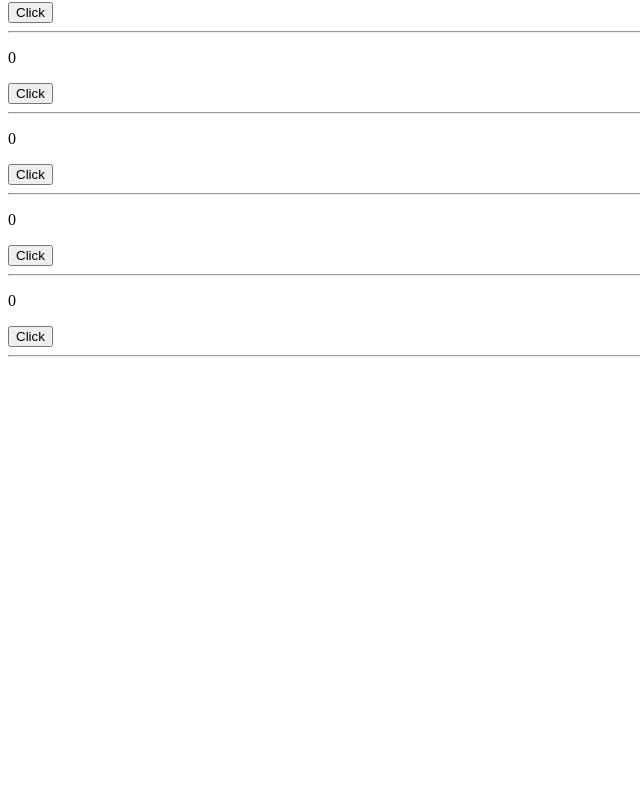
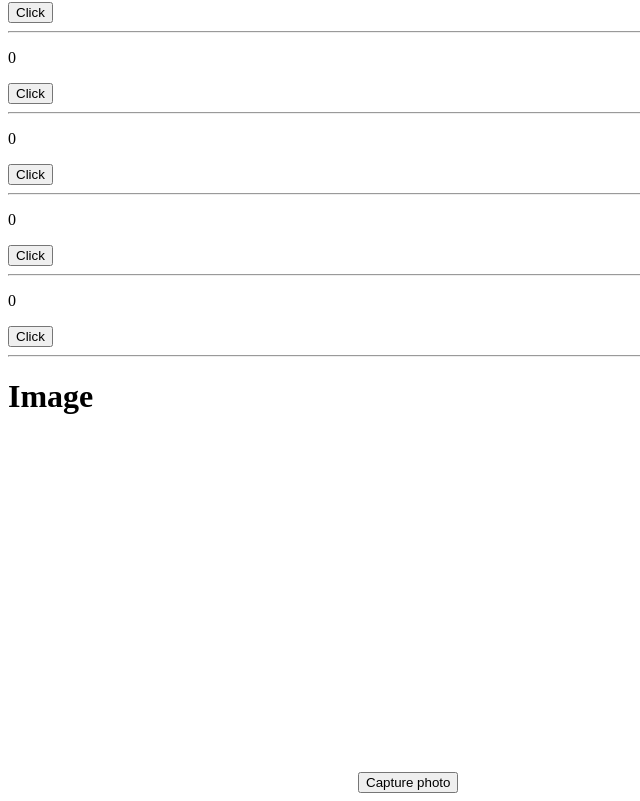
Before and after one commit to TavishOKeefe/Entertainment-Security, a React app: page /#/ in a window 1280 px wide. Shown: the part 581-1382 px from the top of the page, without its empty margins (0-640 px from the left). Before the commit the page ends 946 px from the top, so only its background shows below. Built offline with nearby package versions, Linux system fonts and the light colour scheme; no server answers.

Commit message:
add TakePicture component, and logic to receive a picture, push it to an array with setState().

```diff
--- a/src/components/App.jsx
+++ b/src/components/App.jsx
@@ -6,9 +6,9 @@ function App(){
 
   return(
     <div>
-    <Switch>
-      <Route exact path='/' component={Static} />
-    </Switch>
+      <Switch>
+        <Route exact path='/' component={Static} />
+      </Switch>
     </div>
   );
 }
--- a/src/components/Static.jsx
+++ b/src/components/Static.jsx
@@ -2,6 +2,7 @@ import React from 'react';
 import Screen from './Screen';
 import Form from './Form';
 import { v4 } from 'uuid';
+import TakePicture from './TakePicture';
 
 class Static extends React.Component {
 
@@ -87,7 +88,7 @@ onHandleFormClick(id){
         array[0].numberOfClicks += 1;
         button.pattern += array[0].numberOfClicks;
       } else if (array[0].numberOfClicks === 3){
-      console.log('Your buttons have been set!')
+        console.log('Your buttons have been set!');
       }
     });
     this.setState({masterButtonList: workWithThis});
@@ -121,6 +122,8 @@ this.setState({formArray: array});
             <hr/>
           </div>
         )}
+        <h1>Image</h1>
+        <TakePicture/>
       </div>
     );
   }
--- /dev/null
+++ b/src/components/TakePicture.jsx
@@ -0,0 +1,48 @@
+import React from 'react';
+import Webcam from 'react-webcam';
+
+class TakePicture extends React.Component {
+
+  constructor(props){
+    super(props);
+    this.state = {
+      masterImageList: [{}]
+    };
+    this.capture = this.capture.bind(this);
+  }
+
+  capture(props){
+    let newImageList = this.state.masterImageList.slice();
+    const imageSrc = props.getScreenshot();
+    console.log(imageSrc);
+    newImageList.push(imageSrc);
+    this.setState({masterImageList: newImageList});
+    console.log(newImageList);
+  }
+
+  render() {
+    const videoConstraints = {
+      width: 1280,
+      height: 720,
+      facingMode: 'user'
+    };
+
+    let _image = null;
+
+    return (
+      <div>
+        <Webcam
+          audio={false}
+          height={350}
+          ref={(input) => {_image = input;}}
+          screenshotFormat='image/jpeg'
+          width={350}
+          videoConstraints={videoConstraints}
+        />
+        <button onClick={() => this.capture(_image)}>Capture photo</button>
+      </div>
+    );
+  }
+}
+
+export default TakePicture;
```
Also changed, not shown: package.json (+13 -5 lines), src/components/Form.jsx (indentation only), 1 other file (tests, documents, lock files or other folders). Lines whose indentation alone changed are shown as unchanged.
